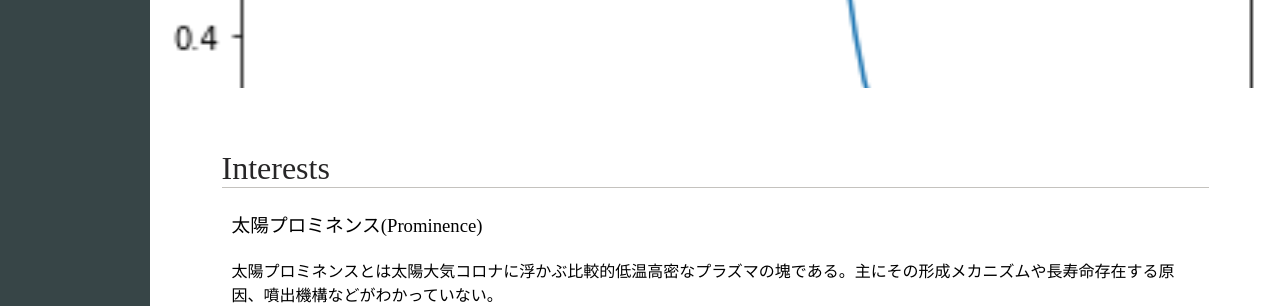
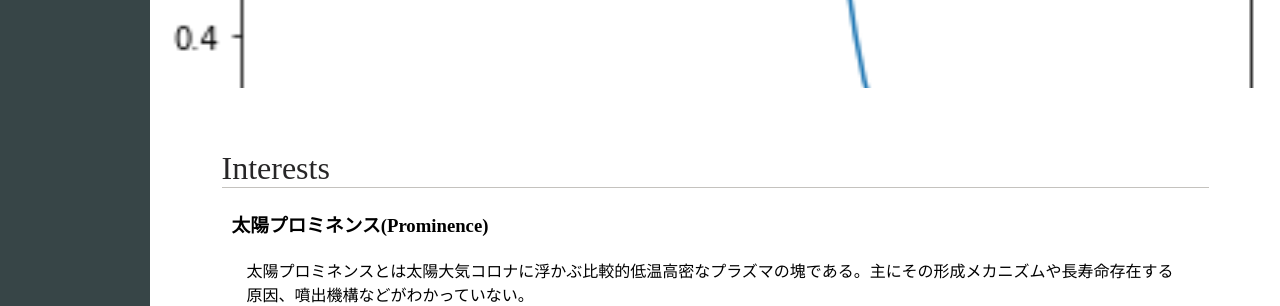
Before and after one commit to TYoshihisaSolar/TYoshihisaSolar.github.io, a plain HTML site: page index.html in a window 1280 px wide. Shown: the part 494-800 px from the top of the page. Drawn offline with Linux system fonts and the light colour scheme.

Commit message:
site new

```diff
--- a/stylesheet.css
+++ b/stylesheet.css
@@ -170,11 +170,11 @@ main {
   font-weight: normal;
   text-align: left;
   color: black;
-  padding: 1px 20px 1px 10px;
+  padding: 1px 20px 1px 25px;
 }
 
 .reserch-interests h3 {
-  font-weight: normal;
+  font-weight: bold;
   text-align: left;
   color: black;
   padding: 1px 20px 1px 10px;
```
